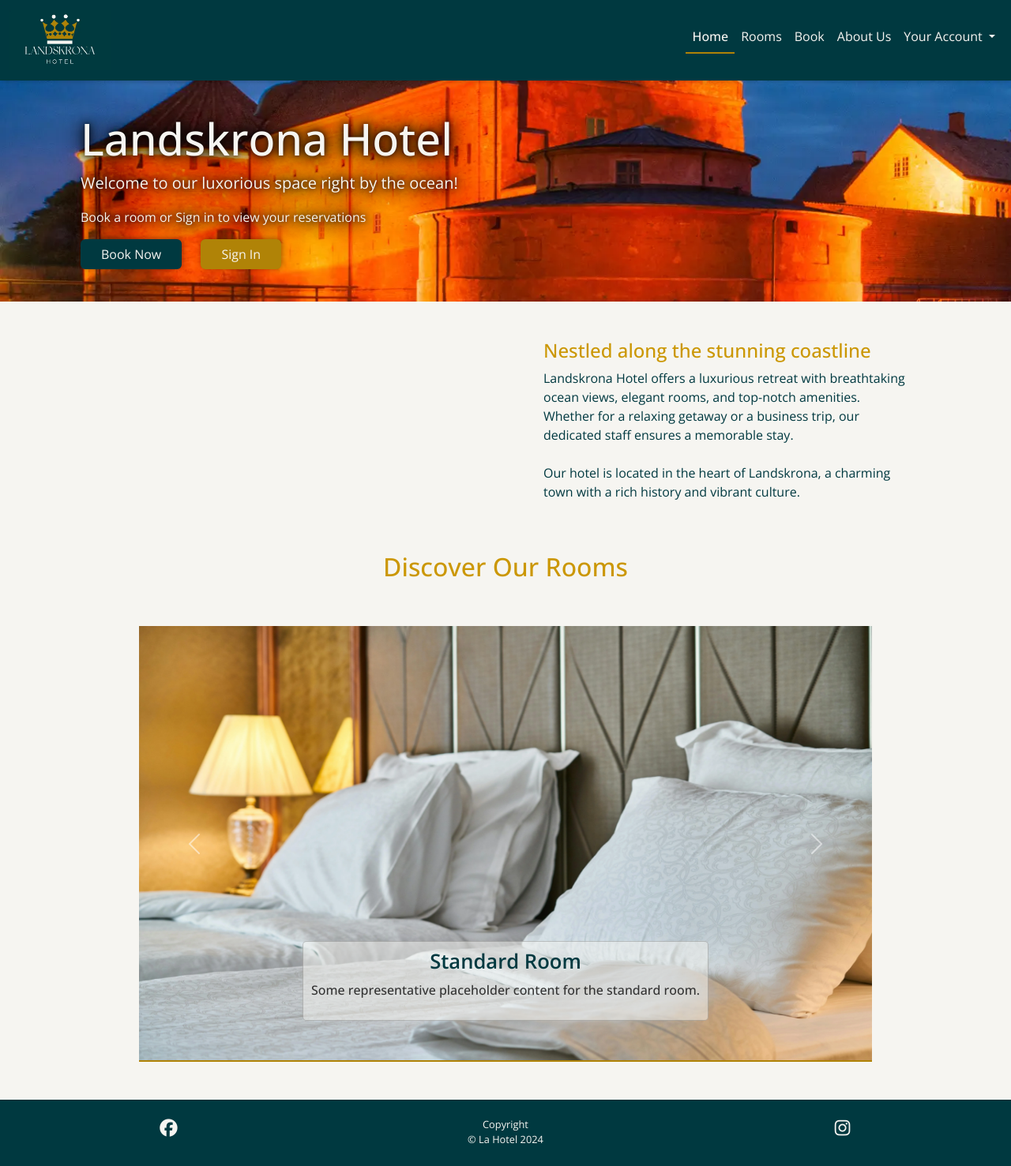
After one commit to EVondrus/la-hotel, a Django app: page / in a window 1280 px wide. The commit adds this page. Shown: the whole page at 79% size. Run offline with Django 5.2, Linux system fonts and the light colour scheme; some libraries are stand-ins or nearby versions.

Commit message:
feat: Add and style carousel.html
include tre images and text placeholders

exclude fixed footer for better visibility

```diff
--- /dev/null
+++ b/home/templates/home/carousel.html
@@ -0,0 +1,65 @@
+{% load static %}
+
+<div class="container my-5">
+		<div id="carouselExampleRide" class="carousel slide custom-carousel-container" data-bs-ride="true">
+			<div class="carousel-inner">
+				<div class="carousel-item active">
+					<img
+						src="{% static 'images/la-hotelroom.webp' %}"
+						class="d-block w-100 custom-carousel-img"
+						alt="Standard bedroom image"
+					/>
+					<div class="carousel-caption d-none d-md-block">
+						<div class="transparent-box">
+							<h5 class="text-green">Standard Room</h5>
+							<p>Some representative placeholder content for the standard room.</p>
+						</div>
+					</div>
+				</div>
+				<div class="carousel-item">
+					<img
+						src="{% static 'images/la-hotelroom.webp' %}"
+						class="d-block w-100 custom-carousel-img"
+						alt="Standard bedroom image"
+					/>
+					<div class="carousel-caption d-none d-md-block">
+						<div class="transparent-box">
+							<h5 class="text-green">Deluxe Room</h5>
+							<p>Some representative placeholder content for the deluxe room.</p>
+						</div>
+					</div>
+				</div>
+				<div class="carousel-item">
+					<img
+						src="{% static 'images/la-hotelroom.webp' %}"
+						class="d-block w-100 custom-carousel-img"
+						alt="Standard bedroom image"
+					/>
+					<div class="carousel-caption d-none d-md-block">
+						<div class="transparent-box">
+							<h5 class="text-green">Suite</h5>
+							<p>Some representative placeholder content for the suite.</p>
+						</div>
+					</div>
+				</div>
+			</div>
+			<button
+				class="carousel-control-prev"
+				type="button"
+				data-bs-target="#carouselExampleRide"
+				data-bs-slide="prev"
+			>
+				<span class="carousel-control-prev-icon" aria-hidden="true"></span>
+				<span class="visually-hidden">Previous</span>
+			</button>
+			<button
+				class="carousel-control-next"
+				type="button"
+				data-bs-target="#carouselExampleRide"
+				data-bs-slide="next"
+			>
+				<span class="carousel-control-next-icon" aria-hidden="true"></span>
+				<span class="visually-hidden">Next</span>
+			</button>
+		</div>
+</div>
--- a/home/templates/home/index.html
+++ b/home/templates/home/index.html
@@ -40,14 +40,11 @@
 
 
   <div
-    class="container d-flex flex-column justify-content-center align-items-center"
-  >
-    <div class="row">
+    class="container d-flex flex-column">
       <div class="col-12 text-center mt-5">
         <h2>Discover Our Rooms</h2>
       </div>
       {% include 'home/carousel.html' %}
-    </div>
   </div>
 
   <!--Prettier Ignore-->
--- a/static/css/base.css
+++ b/static/css/base.css
@@ -162,6 +162,35 @@ a.btn-book:hover {
   display: none;
 }
 
+/* Carousel */
+.custom-carousel-container {
+  max-width: 85%;
+  margin: 0 auto;
+}
+
+.carousel-item img {
+  max-height: 550px;
+}
+
+.text-green {
+  color: var(--slate-green);
+  font-size: 1.6rem;
+  font-weight: 600;
+}
+
+.transparent-box {
+  display: inline-block;
+  padding: 10px;
+  border-radius: 5px;
+  border: var(--border);
+  background-color: rgba(246, 245, 241, 0.5); /* Semi-transparent white background */
+  color: #333;
+  margin-top: 10px;
+  margin-bottom: 10px;
+}
+
+
+
 
 /* Footer */
 footer {
--- a/templates/includes/footer.html
+++ b/templates/includes/footer.html
@@ -1,6 +1,6 @@
 {% load static %}
 
-<footer class="fixed-bottom container-fluid pb-2 pt-2 text-center text-transform-none">
+<footer class="container-fluid pb-2 pt-2 text-center text-transform-none">
   <div class="row d-flex justify-content-around">
     <!-- Social media -->
     <div class="col-4 col-md-4">
```
